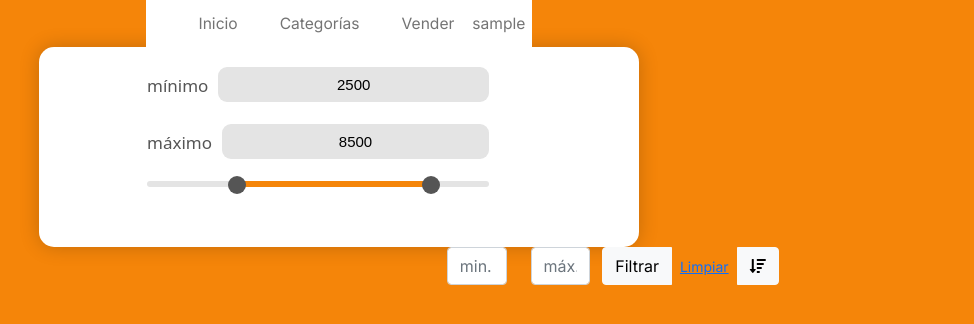
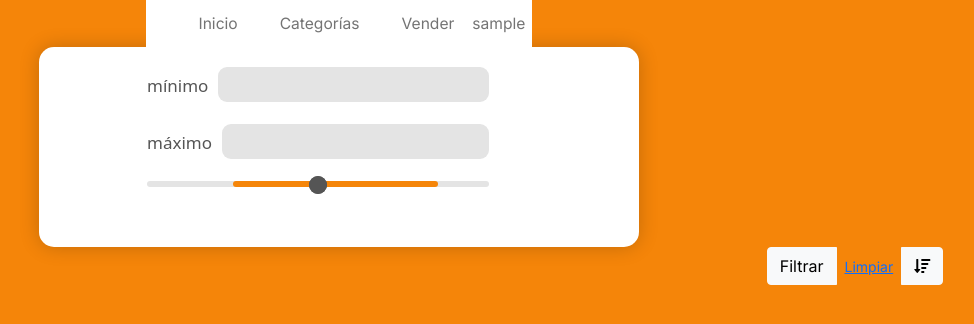
Before and after one commit to sofia-1905/workspace-inicial, a plain HTML site: page products.html in a window 1280 px wide. Shown: the whole page, without its empty margins (301-1275 px from the left). Drawn offline with Linux system fonts and the light colour scheme; no server answers; sample sign-in values are in the browser's storage.

Commit message:
update min-max

```diff
--- a/products.html
+++ b/products.html
@@ -14,7 +14,6 @@
 </head>
 
 <body>
-
 
         <nav class="navbar navbar-expand-lg navbar-light navbar-custom p-1";>
             <div class="container">
@@ -43,23 +42,19 @@
   <div id="titulo">
 
  </div>
-
  <div class="main">
-
         <div class="custom-wrapper">
             <div class="price-input-container">
                 <div class="price-input">
                     <div class="price-field">
                         <span>mínimo</span>
                         <input type="number"
-                               class="min-input"
-                               value="2500">
+                               class="min-input">
                     </div>
                     <div class="price-field">
                         <span>máximo</span>
                         <input type="number"
-                               class="max-input"
-                               value="8500">
+                               class="max-input">
                     </div>
                 </div>
                 <div class="slider-container">
@@ -73,29 +68,20 @@
                 <input type="range"
                        class="min-range"
                        min="0"
-                       max="10000"
-                       value="2500"
+                       max="100000"
                        step="1">
                 <input type="range"
                        class="max-range"
                        min="0"
-                       max="10000"
-                       value="8500"
+                       max="100000"
                        step="1">
                 </div>
             </div>
        </div>
 
- <div class="row">
   <div class="col-lg-6 offset-lg-6 col-md-12 mb-1 container">
     <div class="row container p-0 m-0">
       <div class="col">
-      </div>
-      <div class="col">
-        <input class="form-control" type="number" placeholder="min." id="rangeFilterCountMin">
-      </div>
-      <div class="col">
-        <input class="form-control" type="number" placeholder="máx." id="rangeFilterCountMax">
       </div>
       <div class="col-3 p-0">
         <div class="btn-group" role="group">
@@ -127,6 +113,7 @@
   <script src="js/init.js"></script>
   <script src="js/products.js"></script>
   <script>
+
     // Recuperar el nombre de usuario del localStorage al cargar la página
     document.addEventListener("DOMContentLoaded", function() {
         const username = localStorage.getItem('username');
```
Lines whose indentation alone changed are shown as unchanged.
